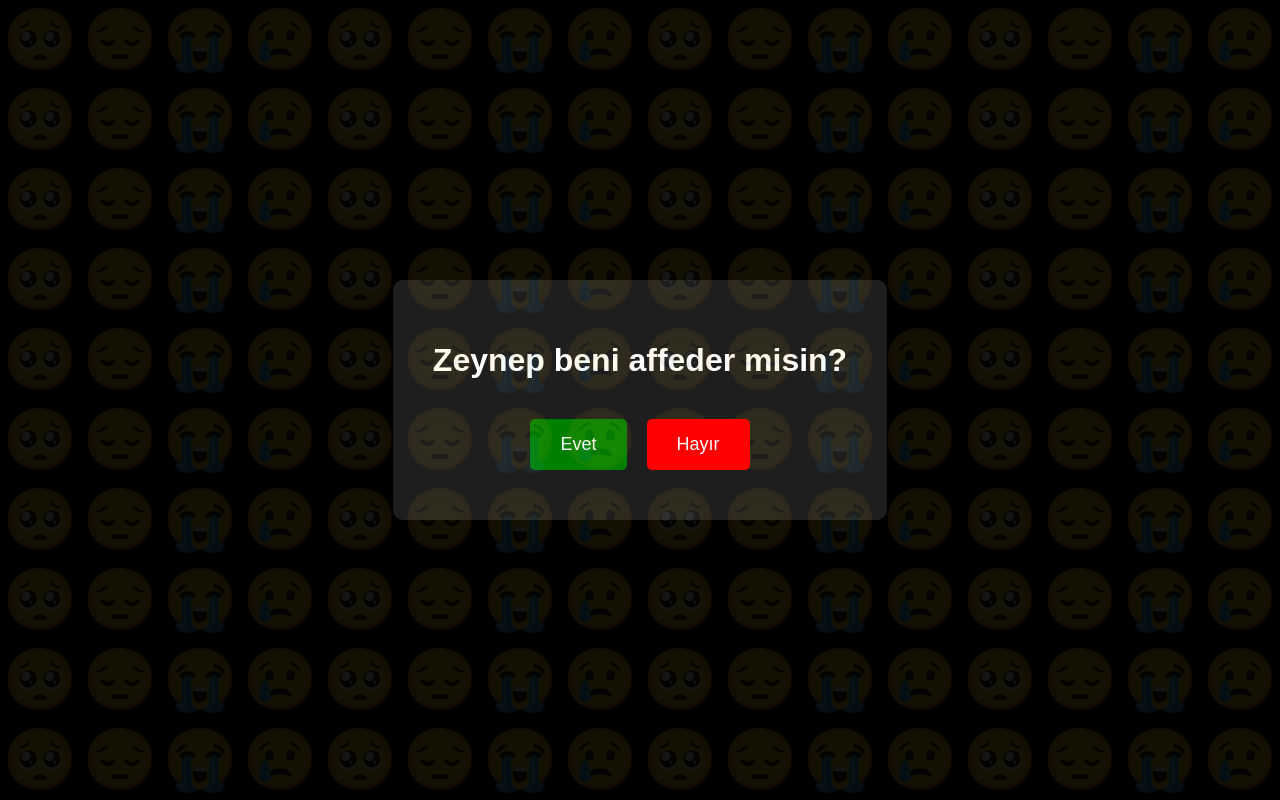
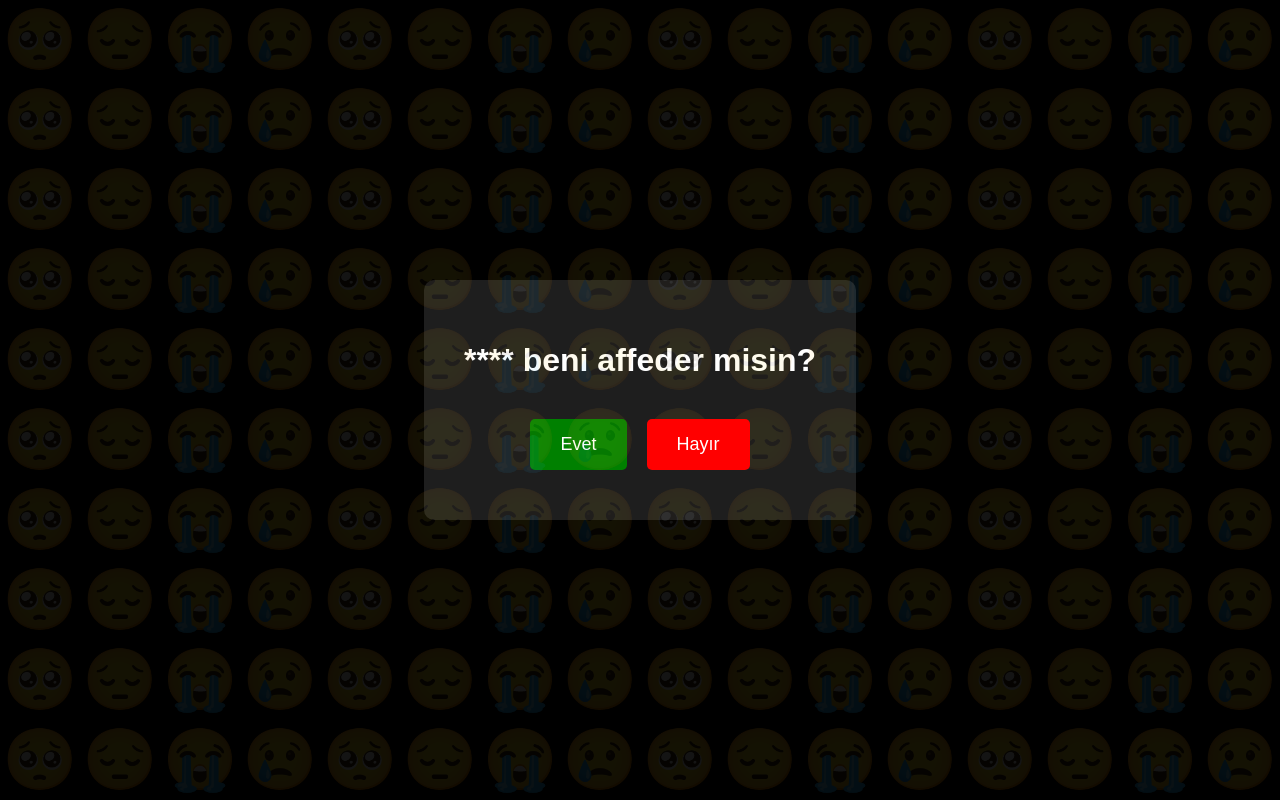
Before and after one commit to ceusahin/Yeni-klas-r, a React (Vite) app: page / in a window 1280 px wide. Built offline with nearby package versions, Linux system fonts and the light colour scheme.

Commit message:
ready to publish

```diff
--- a/index.html
+++ b/index.html
@@ -4,7 +4,7 @@
     <meta charset="UTF-8" />
     <script src="https://cdn.jsdelivr.net/npm/canvas-confetti@1.6.0/dist/confetti.browser.min.js"></script>
     <link rel="stylesheet" href="/src/styles.css" />
-    <title>Bitirme Tezi</title>
+    <title>Yes No Escaping Funny</title>
   </head>
   <body>
     <div id="root"></div>
--- a/src/components/Movie.jsx
+++ b/src/components/Movie.jsx
@@ -63,7 +63,7 @@ export default function Movie() {
       <div className="emoji-bg" id="emojiGrid"></div>
 
       <div id="container">
-        <h1>Zeynep beni affeder misin?</h1>
+        <h1>**** beni affeder misin?</h1>
         <button className="btn" id="yesBtn">
           Evet
         </button>
```
